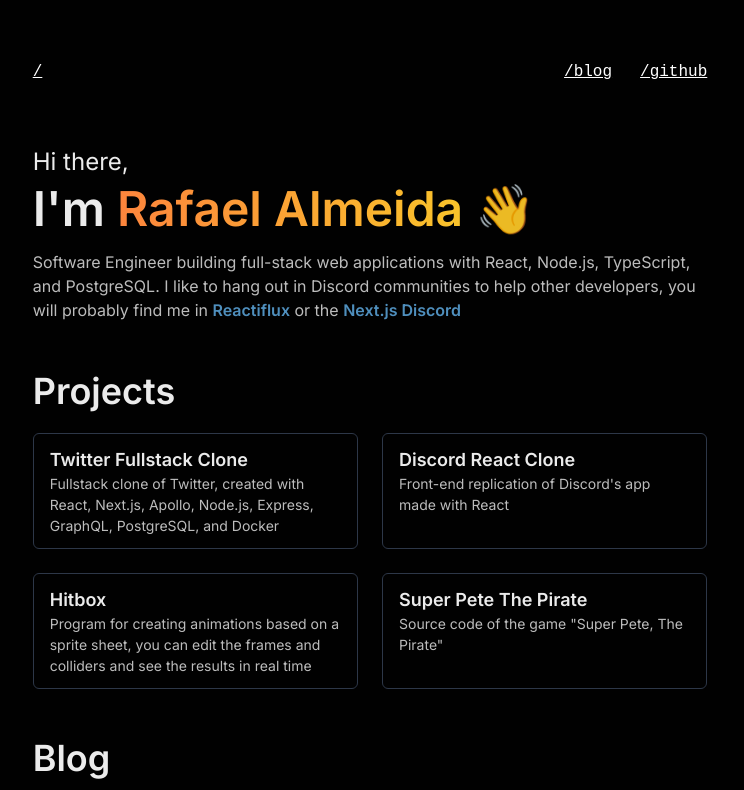
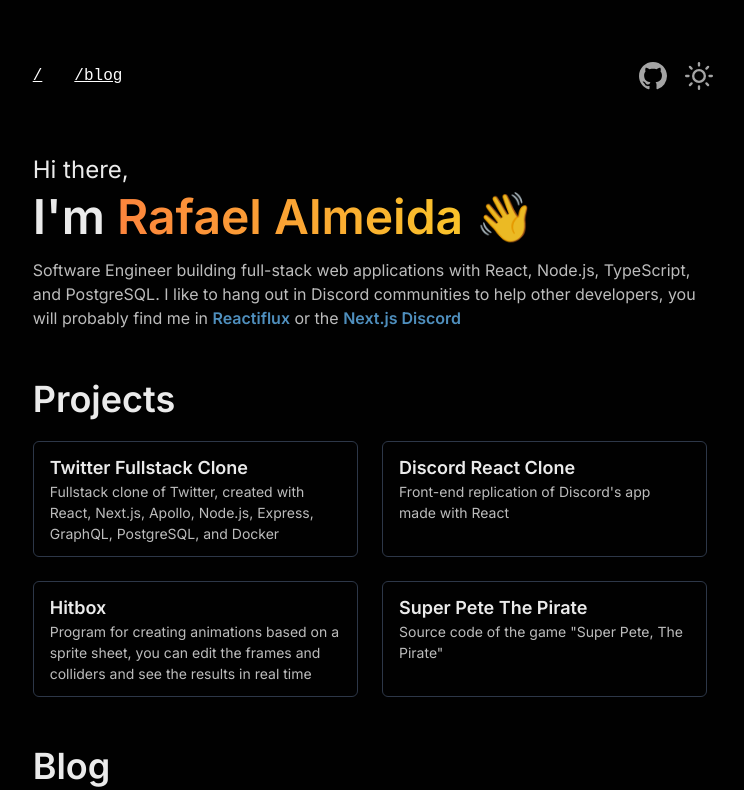
Before and after one commit to rafaelalmeidatk/rafaelalmeidatk.com, a Next.js app: page / in a window 1280 px wide. Shown: the top 790 px of the page, without its empty margins (270-1014 px from the left). Built offline with nearby package versions, Linux system fonts and the light colour scheme.

Commit message:
Add theme toggle and GitHub icon

```diff
--- /dev/null
+++ b/src/components/GitHubIcon.tsx
@@ -0,0 +1,10 @@
+import { Icon, IconProps } from '@chakra-ui/react';
+
+export const GitHubIcon = (props: IconProps) => (
+  <Icon viewBox="0 0 16 16" {...props}>
+    <path
+      fill="currentColor"
+      d="M8 0C3.58 0 0 3.58 0 8c0 3.54 2.29 6.53 5.47 7.59.4.07.55-.17.55-.38 0-.19-.01-.82-.01-1.49-2.01.37-2.53-.49-2.69-.94-.09-.23-.48-.94-.82-1.13-.28-.15-.68-.52-.01-.53.63-.01 1.08.58 1.23.82.72 1.21 1.87.87 2.33.66.07-.52.28-.87.51-1.07-1.78-.2-3.64-.89-3.64-3.95 0-.87.31-1.59.82-2.15-.08-.2-.36-1.02.08-2.12 0 0 .67-.21 2.2.82.64-.18 1.32-.27 2-.27.68 0 1.36.09 2 .27 1.53-1.04 2.2-.82 2.2-.82.44 1.1.16 1.92.08 2.12.51.56.82 1.27.82 2.15 0 3.07-1.87 3.75-3.65 3.95.29.25.54.73.54 1.48 0 1.07-.01 1.93-.01 2.2 0 .21.15.46.55.38A8.012 8.012 0 0 0 16 8c0-4.42-3.58-8-8-8z"
+    />
+  </Icon>
+);
--- a/src/components/Header.tsx
+++ b/src/components/Header.tsx
@@ -1,6 +1,19 @@
-import { Flex, Link, chakra } from '@chakra-ui/react';
+import { MoonIcon, SunIcon } from '@chakra-ui/icons';
+import {
+  Flex,
+  Link,
+  chakra,
+  IconButton,
+  LinkBox,
+  Stack,
+  useColorMode,
+} from '@chakra-ui/react';
+import { GitHubIcon } from './GitHubIcon';
+import NextLink from 'next/link';
 
 export const Header = () => {
+  const { colorMode, toggleColorMode } = useColorMode();
+
   return (
     <Flex
       as="header"
@@ -8,14 +21,47 @@
       alignItems="stretch"
       marginX={-3}
     >
-      <Link variant="header">/</Link>
+      <Stack direction="row" alignItems="center">
+        <NextLink href="/" passHref>
+          <Link variant="header">/</Link>
+        </NextLink>
 
-      <Flex>
-        <Link variant="header" mr={1}>
-          /blog
+        <NextLink href="/blog" passHref>
+          <Link variant="header">/blog</Link>
+        </NextLink>
+      </Stack>
+
+      <Stack alignItems="center" direction="row" spacing={3}>
+        <Link
+          aria-label="My GitHub profile"
+          href="https://github.com/rafaelalmeidatk"
+          isExternal
+          color="currentColor"
+          transition="opacity .2s ease"
+          opacity={0.7}
+          _hover={{ opacity: 0.9 }}
+        >
+          <GitHubIcon boxSize={7} />
         </Link>
-        <Link variant="header">/github</Link>
-      </Flex>
+
+        <IconButton
+          onClick={toggleColorMode}
+          aria-label={`Switch to ${
+            colorMode === 'light' ? 'dark' : 'light'
+          } mode`}
+          icon={
+            colorMode === 'light' ? (
+              <MoonIcon boxSize={7} />
+            ) : (
+              <SunIcon boxSize={7} />
+            )
+          }
+          variant="ghost"
+          transition="opacity .2s ease"
+          opacity={0.7}
+          _hover={{ opacity: 0.9 }}
+        />
+      </Stack>
     </Flex>
   );
 };
```
